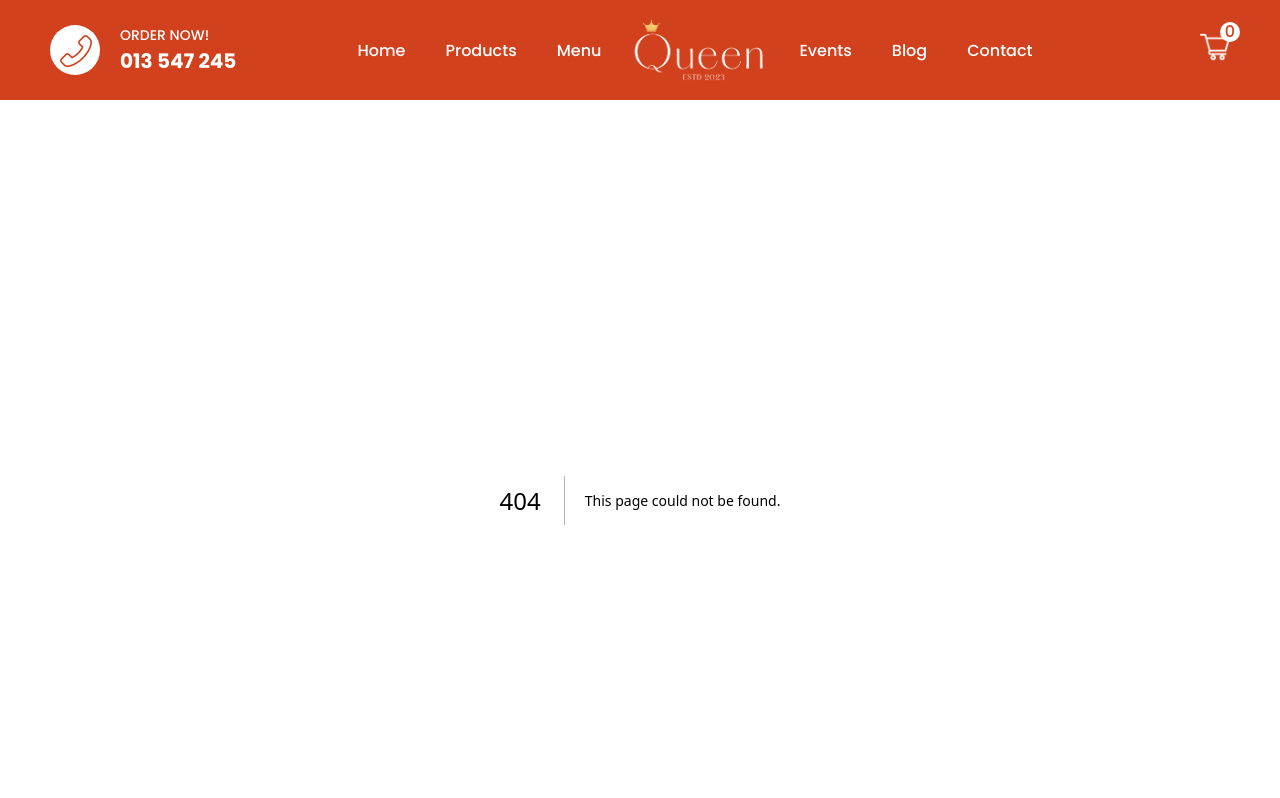
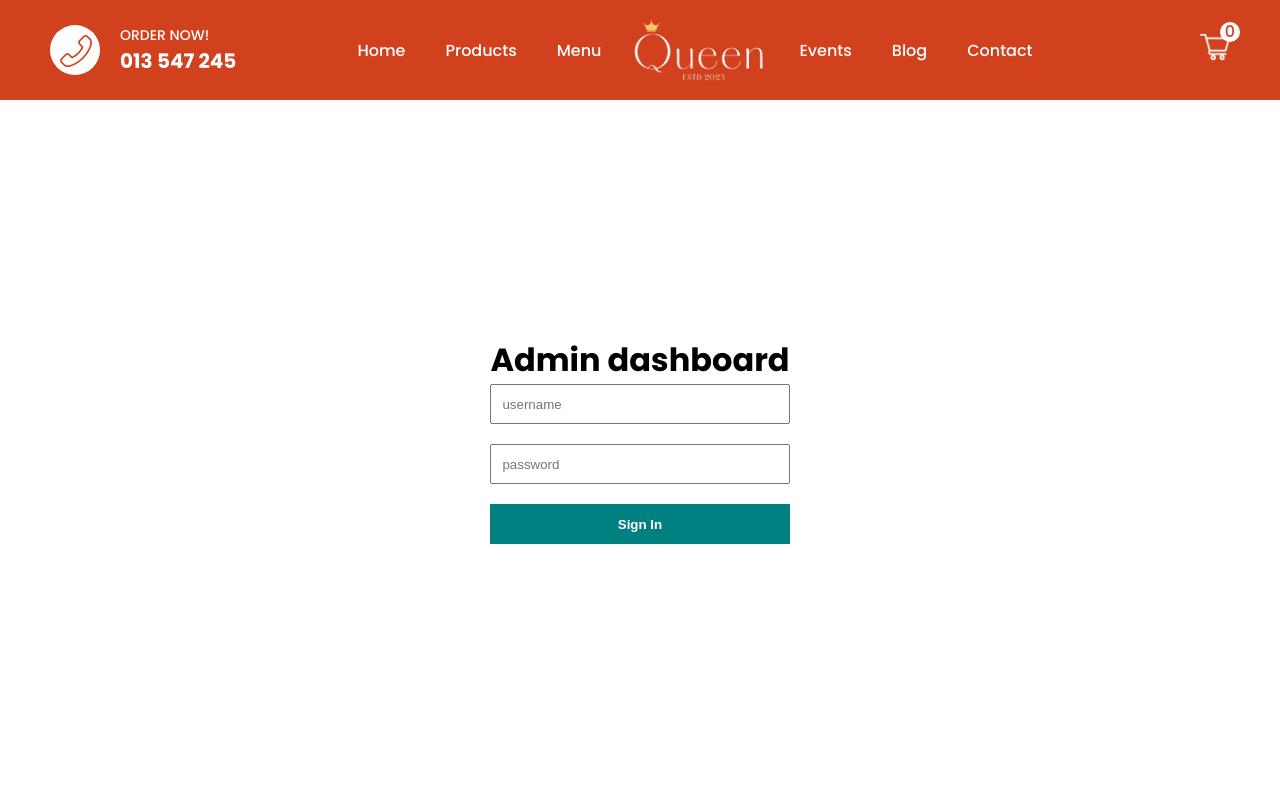
Before and after one commit to Mehedi-bit/Pizza-queen, a Next.js app: page /admin/login in a window 1280 px wide. Before the commit this address had no page. Shown: the top 798 px of the page. Built offline with nearby package versions, Linux system fonts and the light colour scheme.

Commit message:
Cookie auth for admin panel implemented

```diff
--- a/package.json
+++ b/package.json
@@ -13,6 +13,7 @@
     "@paypal/react-paypal-js": "^7.8.2",
     "@reduxjs/toolkit": "^1.9.2",
     "axios": "^1.3.2",
+    "cookie": "^0.5.0",
     "eslint": "8.32.0",
     "eslint-config-next": "13.1.5",
     "mongoose": "^6.9.0",
--- /dev/null
+++ b/pages/admin/login.jsx
@@ -0,0 +1,49 @@
+import styles from "@/styles/Login.module.css";
+import axios from "axios";
+import { useRouter } from "next/router";
+import { useState } from "react";
+
+const Login = () => {
+  const [username, setUsername] = useState(null);
+  const [password, setPassword] = useState(null);
+  const [error, setError] = useState(false);
+  const router = useRouter();
+
+  const handleClick = async () => {
+    try {
+      await axios.post("http://localhost:3000/api/login", {
+        username,
+        password,
+      });
+      router.push("/admin");
+    } catch (err) {
+      setError(true);
+    }
+  };
+
+  return (
+    <div className={styles.container}>
+      <div className={styles.wrapper}>
+        <h1>Admin dashboard</h1>
+        <input
+          type="text"
+          placeholder="username"
+          className={styles.input}
+          onChange={(e) => setUsername(e.target.value)}
+        />
+        <input
+          type="password"
+          placeholder="password"
+          className={styles.input}
+          onChange={(e) => setPassword(e.target.value)}
+        />
+        <button onClick={handleClick} className={styles.button}>
+          Sign In
+        </button>
+        {error && <span className={styles.error}>Wrong Credentials!</span>}
+      </div>
+    </div>
+  );
+};
+
+export default Login;
--- /dev/null
+++ b/pages/api/login.js
@@ -0,0 +1,21 @@
+import cookie from "cookie"
+
+const handler = (req, res) => {
+    if (req.method === "POST") {
+        const { username, password } = req.body;
+        if (username === process.env.ADMIN_USERNAME && password === process.env.ADMIN_PASSWORD) {
+            res.setHeader("Set-Cookie",
+                cookie.serialize('token', process.env.TOKEN, {
+                    maxAge: 60 * 60,
+                    sameSite: "strict",
+                    path: "/",
+                })
+            );
+            res.status(200).json("Successful");
+        } else {
+            res.status(400).json("Wrong credentials!")
+        }
+    }
+}
+
+export default handler;
--- /dev/null
+++ b/styles/Login.module.css
@@ -0,0 +1,32 @@
+.container {
+  height: calc(100vh - 100px);
+  display: flex;
+  align-items: center;
+  justify-content: center;
+}
+
+.wrapper {
+  display: flex;
+  flex-direction: column;
+}
+
+.input {
+  height: 40px;
+  margin-bottom: 20px;
+  padding: 0px 10px;
+}
+
+.button {
+  height: 40px;
+  margin-bottom: 20px;
+  border: none;
+  background-color: teal;
+  color: white;
+  font-weight: 600;
+  cursor: pointer;
+}
+
+.error {
+  font-size: 13px;
+  color: red;
+}
```
Also changed, not shown: pages/admin/index.jsx (+10 -1 lines), 1 other file (tests, documents, lock files or other folders).
